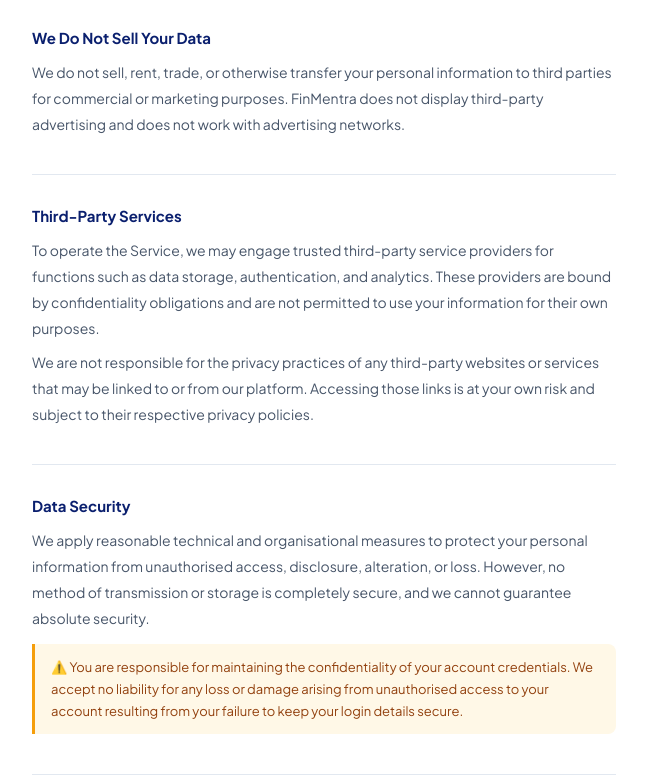
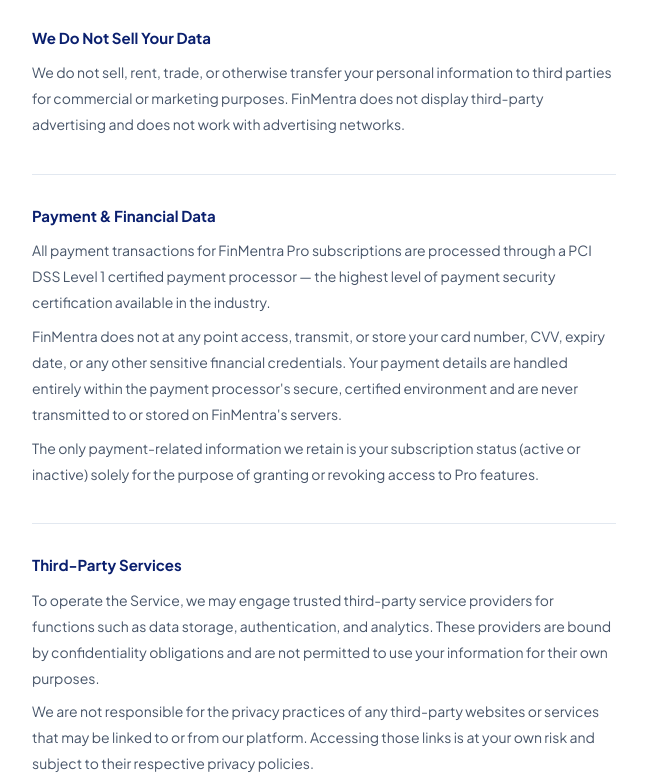
Before and after one commit to mimstorefze-sketch/FinMentra, a website: page privacy.html in a window 1280 px wide. Shown: the part 1259-2040 px from the top of the page, without its empty margins (316-963 px from the left). Drawn offline with nearby package versions, Linux system fonts and the light colour scheme.

Commit message:
Update privacy.html

```diff
--- a/privacy.html
+++ b/privacy.html
@@ -44,7 +44,7 @@
 <div class="hero">
   <h1>Privacy Policy</h1>
   <p>We care about your privacy. This policy explains how we handle your information when you use FinMentra.</p>
-  <div class="hero-date">Last updated: May 5, 2026</div>
+  <div class="hero-date">Last updated: May 17, 2026</div>
 </div>
 
 <main>
@@ -84,6 +84,13 @@
     <div class="section">
       <h2>We Do Not Sell Your Data</h2>
       <p>We do not sell, rent, trade, or otherwise transfer your personal information to third parties for commercial or marketing purposes. FinMentra does not display third-party advertising and does not work with advertising networks.</p>
+    </div>
+
+    <div class="section">
+      <h2>Payment &amp; Financial Data</h2>
+      <p>All payment transactions for FinMentra Pro subscriptions are processed through a PCI DSS Level 1 certified payment processor — the highest level of payment security certification available in the industry.</p>
+      <p>FinMentra does not at any point access, transmit, or store your card number, CVV, expiry date, or any other sensitive financial credentials. Your payment details are handled entirely within the payment processor's secure, certified environment and are never transmitted to or stored on FinMentra's servers.</p>
+      <p>The only payment-related information we retain is your subscription status (active or inactive) solely for the purpose of granting or revoking access to Pro features.</p>
     </div>
 
     <div class="section">
@@ -145,12 +152,10 @@
 
   </div>
 
-  <!-- Owner tag — small and in the middle -->
   <div class="owner-tag">
     This Service is operated by <strong>Mimstorefze</strong>, United Arab Emirates.
   </div>
 
-  <!-- Contact at the very bottom -->
   <div class="contact-box">
     <p>Privacy questions or data requests?</p>
     <a href="mailto:support@finmentra.com">support@finmentra.com</a>
```
